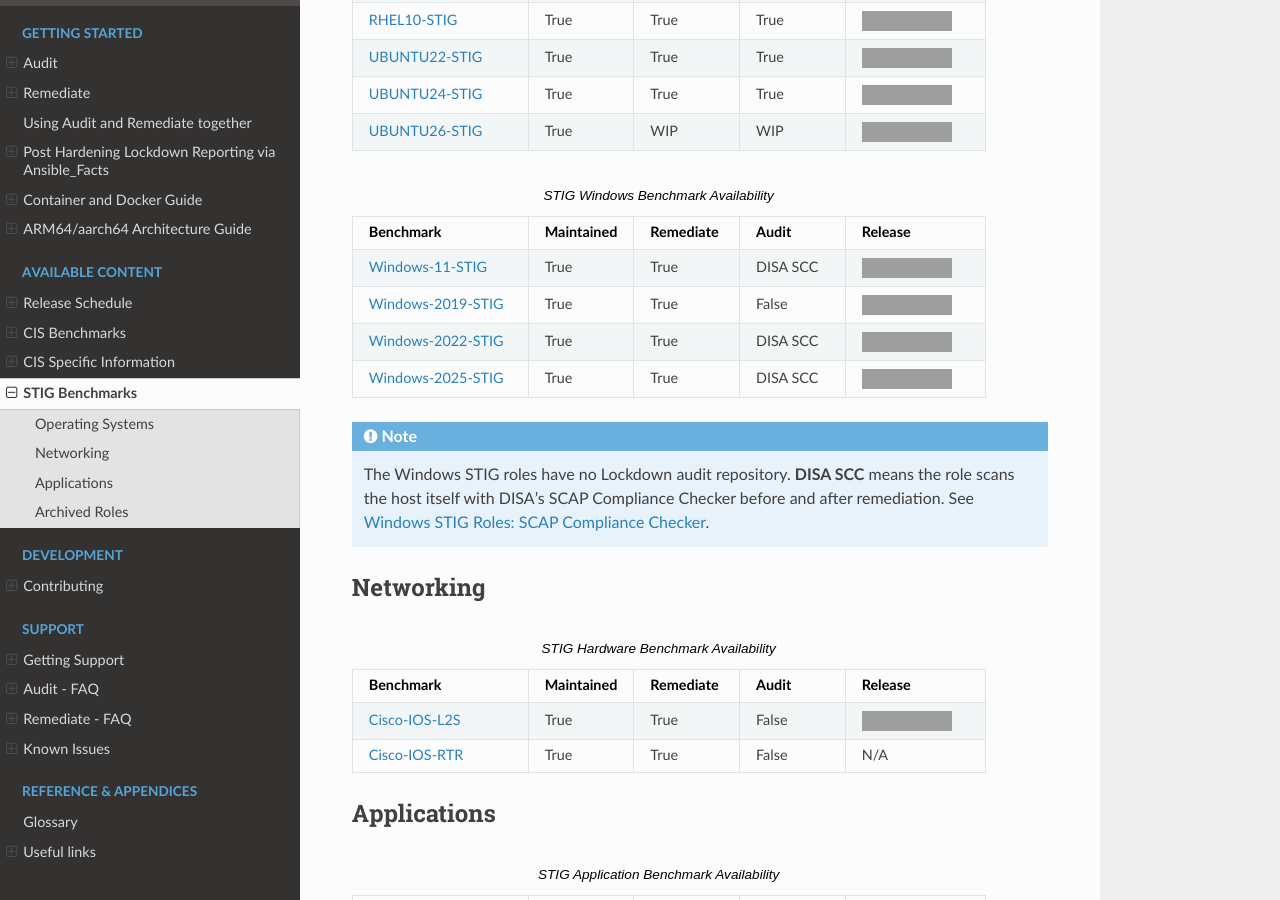
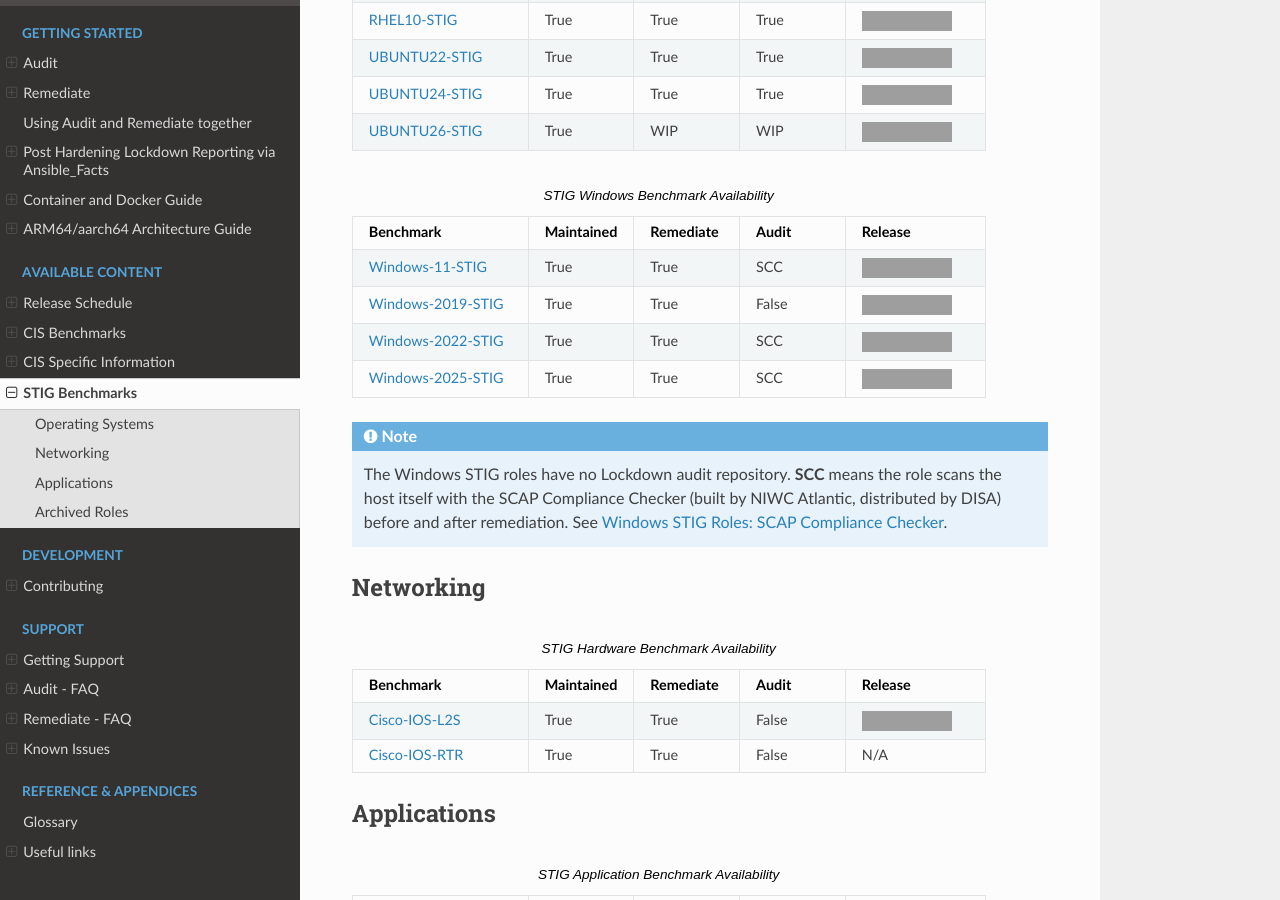
Before and after one commit to ansible-lockdown/MPG-AL-READTHEDOCS, a Sphinx documentation site: the page built from docs/source/STIG/STIG_table.rst, in a window 1280 px wide and 900 px high, scrolled down 400 px, cut to the strip 0-900 px from the top of the window. Built offline with Sphinx 7.4.7 and the Read the Docs theme 3.1.0, drawn with Linux system fonts in a browser that asks for light colours; grey boxes are pictures that could not be loaded.

Commit message:
Credit SCC to NIWC Atlantic and label the Windows STIG audit SCC
Signed-off-by: Frederick Witty <frederick.witty@gotyto.com>

```diff
--- a/docs/source/STIG/STIG_table.rst
+++ b/docs/source/STIG/STIG_table.rst
@@ -20,14 +20,14 @@
    :header: "Benchmark", "Maintained", "Remediate", "Audit", "Release"
    :widths: 25, 15, 15, 15, 20
 
-   "Windows-11-STIG_", "True", "True", "DISA SCC", ".. image:: https://img.shields.io/github/v/release/ansible-lockdown/Windows-11-STIG?style=plastic"
+   "Windows-11-STIG_", "True", "True", "SCC", ".. image:: https://img.shields.io/github/v/release/ansible-lockdown/Windows-11-STIG?style=plastic"
    "Windows-2019-STIG_", "True", "True", "False", ".. image:: https://img.shields.io/github/v/release/ansible-lockdown/Windows-2019-STIG?style=plastic"
-   "Windows-2022-STIG_", "True", "True", "DISA SCC", ".. image:: https://img.shields.io/github/v/release/ansible-lockdown/Windows-2022-STIG?style=plastic"
-   "Windows-2025-STIG_", "True", "True", "DISA SCC", ".. image:: https://img.shields.io/github/v/release/ansible-lockdown/Windows-2025-STIG?style=plastic"
+   "Windows-2022-STIG_", "True", "True", "SCC", ".. image:: https://img.shields.io/github/v/release/ansible-lockdown/Windows-2022-STIG?style=plastic"
+   "Windows-2025-STIG_", "True", "True", "SCC", ".. image:: https://img.shields.io/github/v/release/ansible-lockdown/Windows-2025-STIG?style=plastic"
 
 .. note::
-   The Windows STIG roles have no Lockdown audit repository. **DISA SCC** means the role scans the host itself
-   with DISA's SCAP Compliance Checker before and after remediation. See
+   The Windows STIG roles have no Lockdown audit repository. **SCC** means the role scans the host itself
+   with the SCAP Compliance Checker (built by NIWC Atlantic, distributed by DISA) before and after remediation. See
    :ref:`audit/getting-started-audit:Windows STIG Roles: SCAP Compliance Checker`.
 
 Networking
--- a/docs/source/audit/getting-started-audit.rst
+++ b/docs/source/audit/getting-started-audit.rst
@@ -661,8 +661,8 @@
 ^^^^^^^^^^^^^^^^^^^^^^^^^^^^^^^^^^^^^^^^^^^
 
 Windows-11-STIG, Windows-2022-STIG and Windows-2025-STIG have no goss audit content. The role scans the host with
-SCAP Compliance Checker (SCC), the scanner DISA validates its SCAP content
-against. The audit is part of the role and uses the same switches as the other roles, all off by default:
+SCAP Compliance Checker (SCC), built by the Naval Information Warfare Center (NIWC) Atlantic and distributed by
+DISA with its STIG SCAP content. The audit is part of the role and uses the same switches as the other roles, all off by default:
 
 .. code-block:: console
 
--- a/docs/source/intro.rst
+++ b/docs/source/intro.rst
@@ -19,7 +19,7 @@
 Security hardening is based on the industry-recognized CIS_ benchmarks and DISA_ STIG_ guides, implemented
 as open-source licensed configurations that bring systems into security compliance. The content consists of
 an audit component that scans a host for compliance with Syver_, a fork of GOSS_ (the Windows STIG roles use
-DISA's SCAP Compliance Checker instead), and a remediate component that can be run centrally from an
+the SCAP Compliance Checker instead), and a remediate component that can be run centrally from an
 **Ansible control node** to bring hosts into compliance. Development and releases run through the
 Ansible Lockdown GitHub_ devel and main branches, with ansible-galaxy_ updates aligned to new benchmark
 versions.
@@ -105,7 +105,8 @@
 
   - Runs a small single Go binary on the system: Syver_, a fork of GOSS_ (some roles still pin its earlier
     release, krameff/goss).
-  - The Windows STIG roles scan with DISA's SCAP Compliance Checker (SCC) instead.
+  - The Windows STIG roles scan with the SCAP Compliance Checker (SCC) instead, NIWC Atlantic's scanner for
+    DISA's STIG content.
   - Enables you to very quickly scan your host and output the status of compliance for your host.
 
 - **Remediate**
```
Also changed, not shown: CHANGELOG.md (+2 -2 lines).
